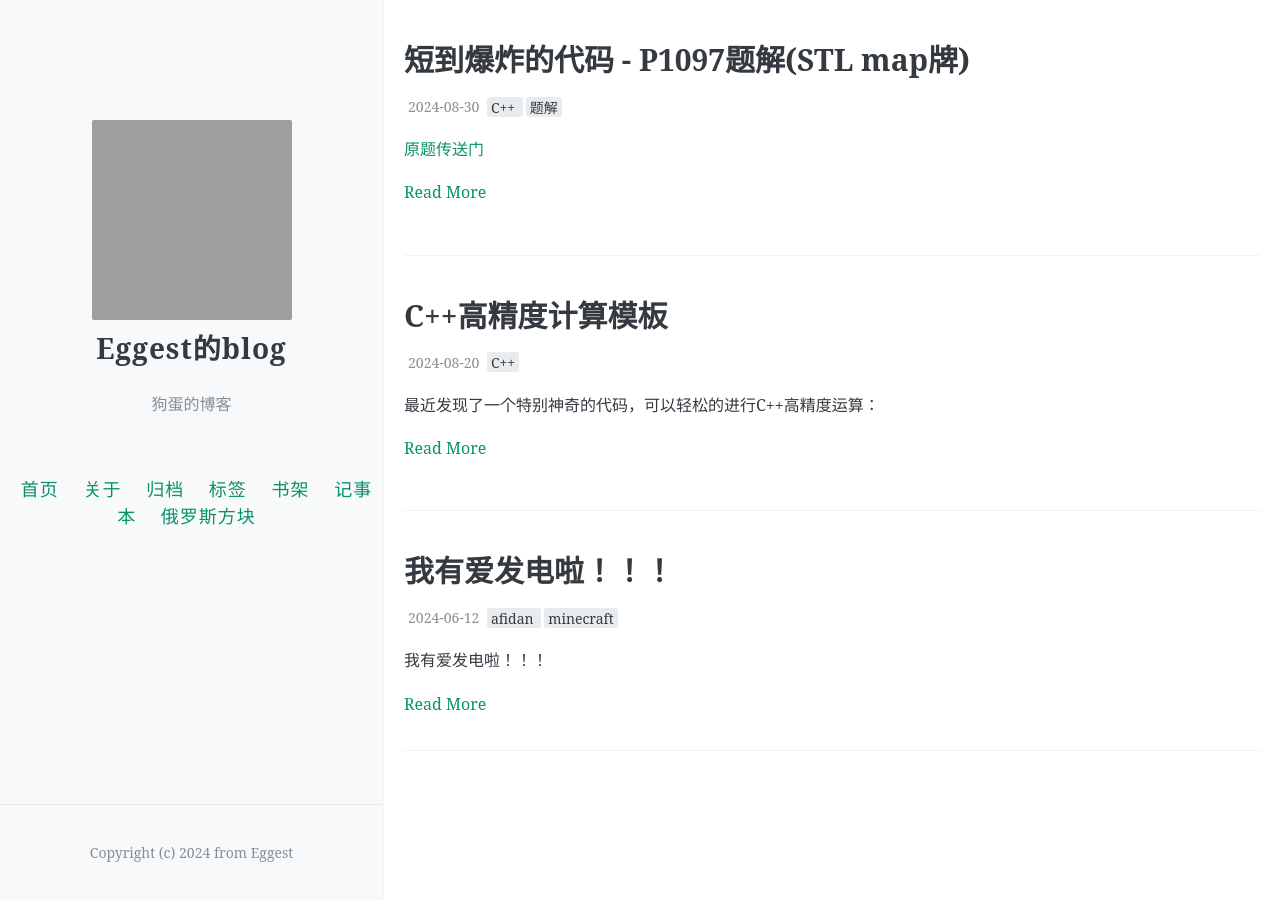
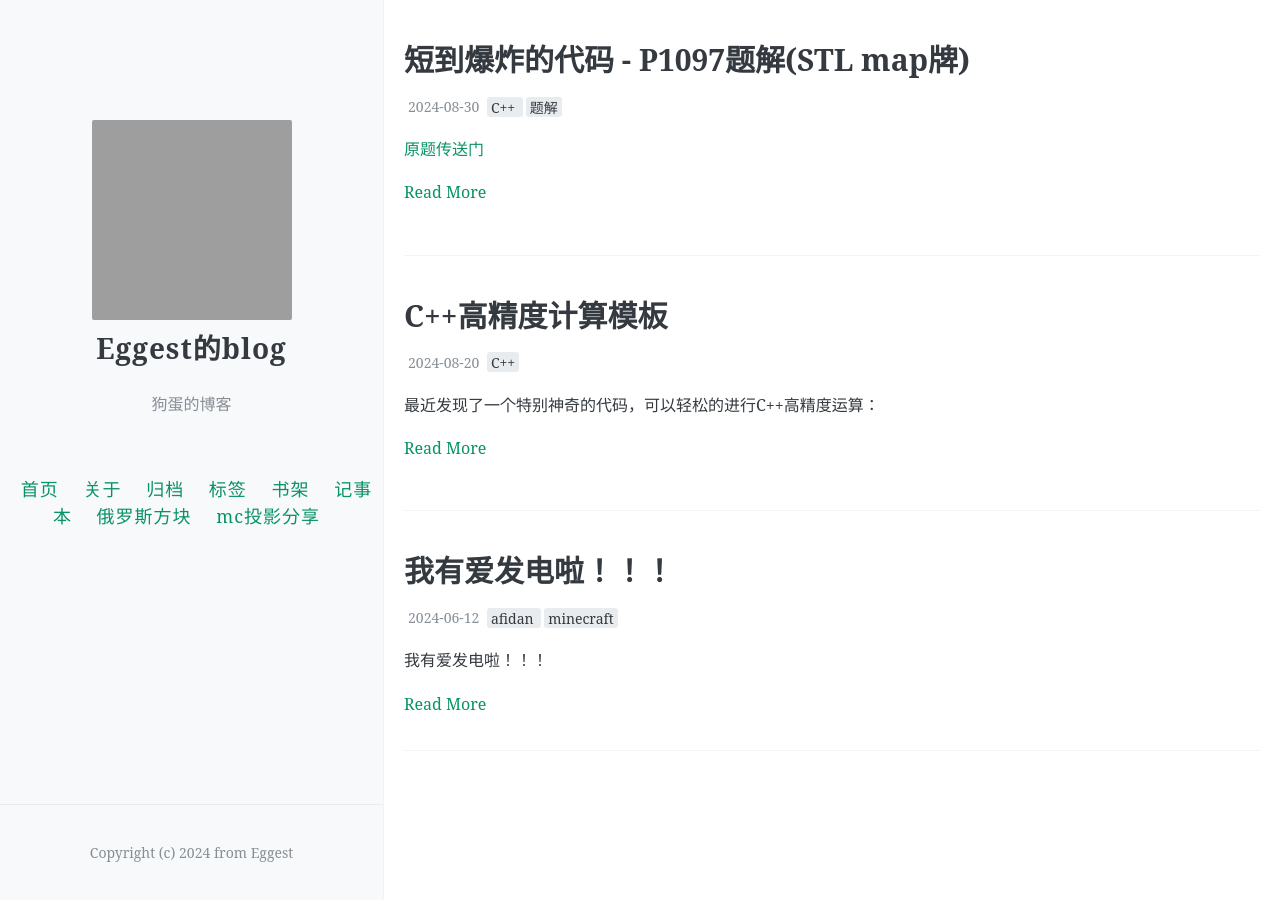
Before and after one commit to Eggest/eggest.github.io, a Jekyll site: the page built from index.html, in a window 1280 px wide. Built offline with Jekyll 4.4.1, drawn with Linux system fonts in a browser that asks for light colours; the list of posts is cut into pages by our own code; comment, search, counter and statistics services are not loaded; grey boxes are pictures that could not be loaded.

Commit message:
Update _config.yml

```diff
--- a/_config.yml
+++ b/_config.yml
@@ -46,7 +46,8 @@ navigation:
     url: /MyNoteBook
   - name: 俄罗斯方块
     url: /elsblock
-
+  - name: mc投影分享
+    url: /Litematica
 # 每页的文章数
 paginate: 8
 
```
